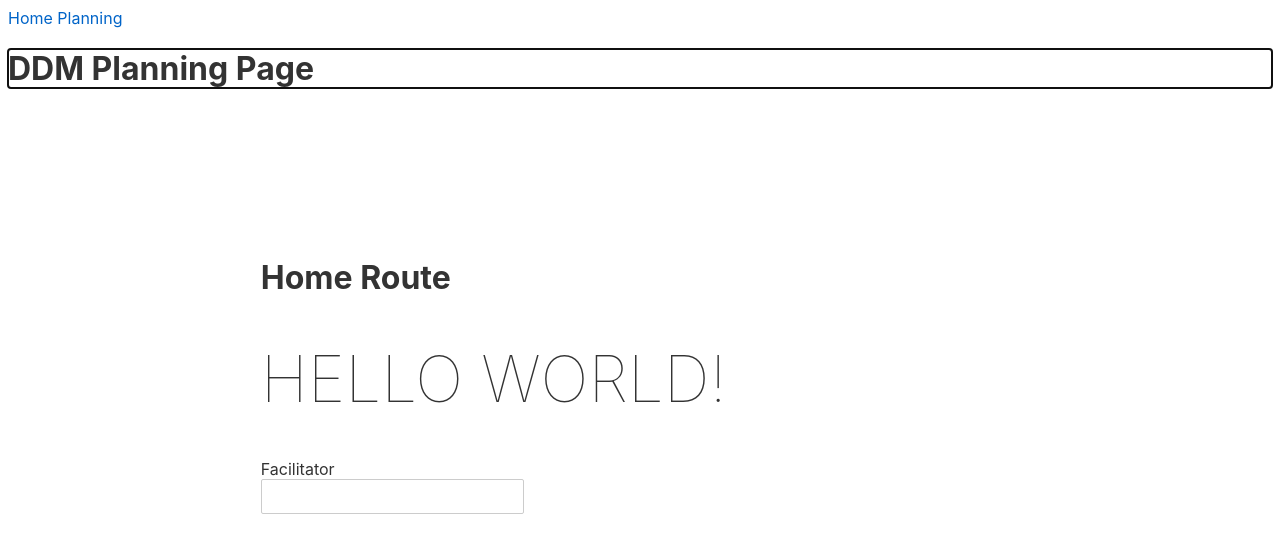
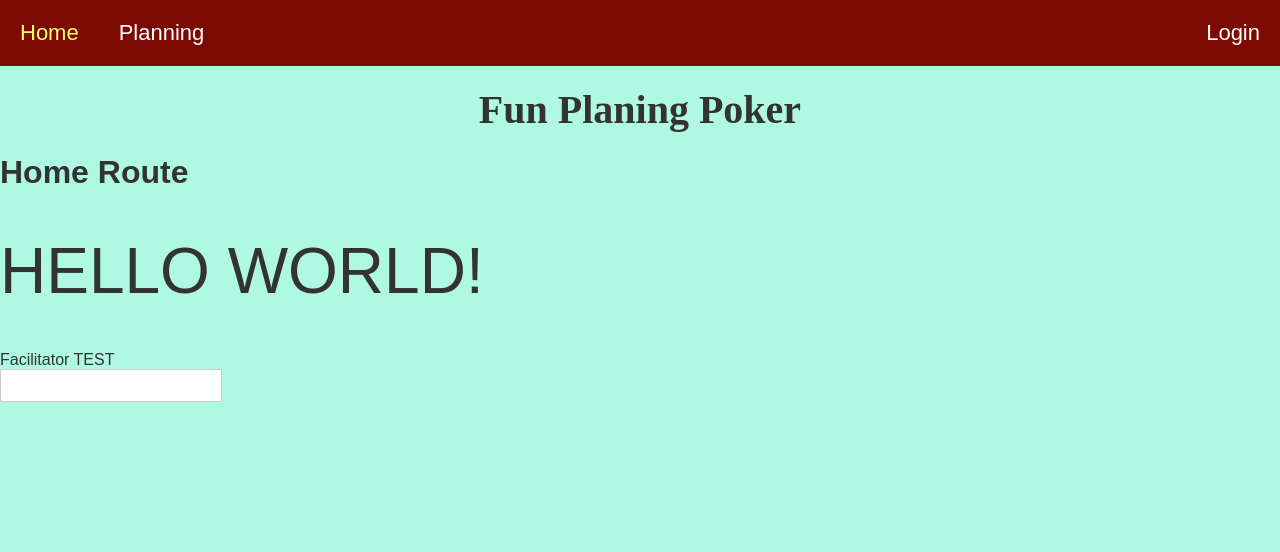
Before and after one commit to LionOnTheWeb/DDM-hackathon-2022-web3-planning-poker, a Svelte app: page / in a window 1280 px wide. Shown: the top 552 px of the page. Built offline with nearby package versions, Linux system fonts and the light colour scheme.

Commit message:
style for planning

```diff
--- a/public/index.html
+++ b/public/index.html
@@ -13,6 +13,6 @@
 	<script defer src='/build/bundle.js'></script>
 </head>
 
-<body>
+<body class="poker">
 </body>
 </html>
--- a/src/App.svelte
+++ b/src/App.svelte
@@ -9,9 +9,10 @@
 
 
 <Router>
-		<nav>
+		<nav class="nav">
 			<Link to="/">Home</Link>
 			<Link to="/planning">Planning</Link>
+			<Link class="login" to="/login">Login</Link>
 		</nav>
 		<div>
 			<Route path="/">
--- a/src/components/Input.svelte
+++ b/src/components/Input.svelte
@@ -1,6 +1,7 @@
 <script>
 export let label = ""
 export let type = ""
+export let value = ""
 export let placeholder = null
 
 </script>
@@ -9,4 +10,4 @@ export let placeholder = null
   <label>{label}</label>
 {/if}
 
-<input class="test" type="{type}" placeholder="{placeholder}" />
+<input type="{type}" placeholder="{placeholder}" value="{value}"/>
--- a/src/components/Layout.svelte
+++ b/src/components/Layout.svelte
@@ -1,16 +1,11 @@
 
 
-<h1>DDM Planning Page</h1>
+<h1 class="header">Fun Planing Poker</h1>
 <div>
 <slot/>
 </div>
 
 <style>
-  h1 {
 
-  }
 
-  div {
-    padding: 10% 20%;
-  }
 </style>
--- /dev/null
+++ b/src/components/Tasklist.svelte
@@ -0,0 +1,13 @@
+<script>
+  import Input from './Input.svelte';
+  </script>
+
+<div class="task-list">
+  <Input type="text" label="" value="Ticket N1: Defect | Image Cropping for HP Daily News Block is not correct"/>
+  <Input type="text" label="" value="Ticket N2: Defect | Link Style on Sweepstakes page Tout is not matched to zeplin mockup"/>
+  <Input type="text" label="" value="Ticket N3: Task | Update UDF for new Homepage"/>
+</div>
+<style lang="scss">
+
+
+</style>
--- a/src/components/hello.svelte
+++ b/src/components/hello.svelte
@@ -5,7 +5,7 @@
   </script>
 
   <h1>Hello {msg}!</h1>
-  <Input type="text" label="Facilitator"/>
+  <Input type="text" label="Facilitator TEST"/>
 
 <style lang="scss">
 
--- a/src/routes/Plan.svelte
+++ b/src/routes/Plan.svelte
@@ -1 +1,17 @@
-<h1>Planning page</h1>
+<script>
+import Lists from '../components/Tasklist.svelte'
+import Input from '../components/Tasklist.svelte'
+import Layout from '../components/Layout.svelte'
+</script>
+
+<h2>Planning Organizer</h2>
+<div class="view">Facilitator View</div>
+<Layout>
+  <Input msg="world" />
+</Layout>
+
+
+
+<style>
+
+</style>
--- /dev/null
+++ b/src/styles/_custom.scss
@@ -0,0 +1,72 @@
+:global(body.poker) {
+	margin: 0;
+	padding: 0 !important;
+	background: $card-background-color;
+	font-family: Arial, Helvetica, sans-serif;
+	height: 100%;
+	width: 100%;
+}
+
+:global(h1.header) {
+	font-family: Arial san-serif;
+    font-size: 40px;
+    justify-content: center;
+    display: flex;
+    margin: 0;
+    outline: none;
+    margin: 20px 0px;
+}
+
+:global(h2) {
+	padding-left: 20px;
+}
+
+:global(.view) {
+    display: flex;
+    margin-left: auto;
+    background: $button-background-color;
+    font-size: 14px;
+    width: 80px;
+    justify-content: center;
+    text-align: center;
+    padding: 8px;
+    font-size: 14px;
+}
+
+:global(.task-list) {
+  display: flex;
+  flex-direction: column;
+  justify-content: space-between;
+  height: auto;
+}
+
+:global(.task-list input) {
+  padding: 10px;
+  width: auto;
+  margin: 8px 8%;
+}
+
+nav {
+  font-size: 22px;
+  display: flex;
+}
+
+.nav {
+	background: $nav-background-color;
+}
+
+:global(.nav .login) {
+    margin-left: auto;
+    padding-right: 20px;
+	color: $nav-font-color;
+}
+
+:global(.nav a) {
+	color: $nav-font-color;
+	padding: 20px;
+}
+
+:global(.nav a:hover, nav a:focus) {
+	color: $nav-font-color-hover;
+	text-decoration: none;
+}
--- a/src/styles/_variables.scss
+++ b/src/styles/_variables.scss
@@ -1,5 +1,8 @@
 $default-font-color: #000;
 $card-background-color: #AFF9E3;
+$nav-background-color: #7C0A02;
+$nav-font-color: #FFF;
+$nav-font-color-hover: #FFFF66;
 $input-box-background-color: #FFF;
 $input-box-border-color: #000;
 $button-background-color: #FFFF00;
--- a/src/styles/global.scss
+++ b/src/styles/global.scss
@@ -1,2 +1,3 @@
 @import './variables';
 @import './mixins';
+@import './custom';
```
Also changed, not shown: src/main.js (line endings or trailing spaces), 1 other file (tests, documents, lock files or other folders).
